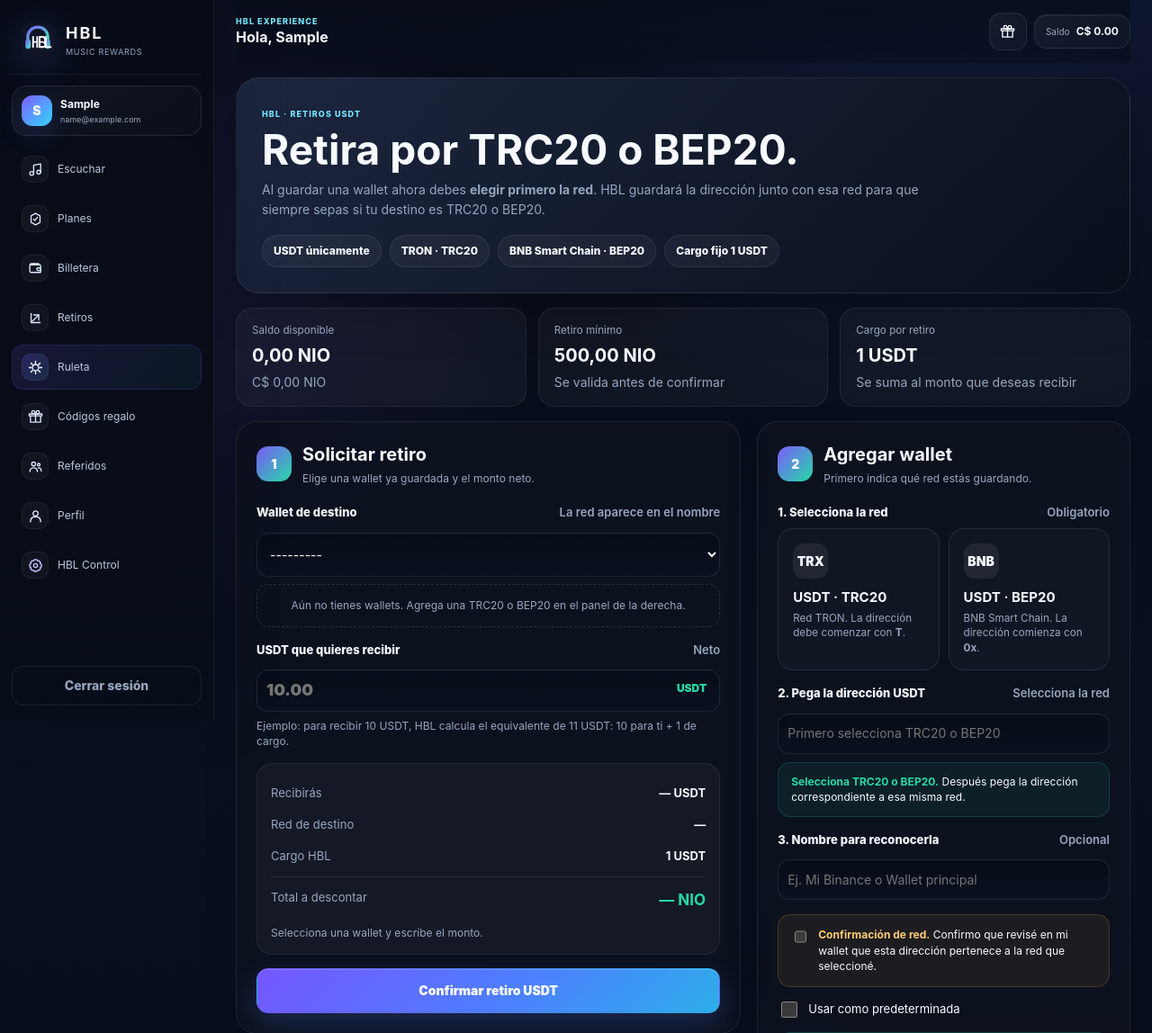
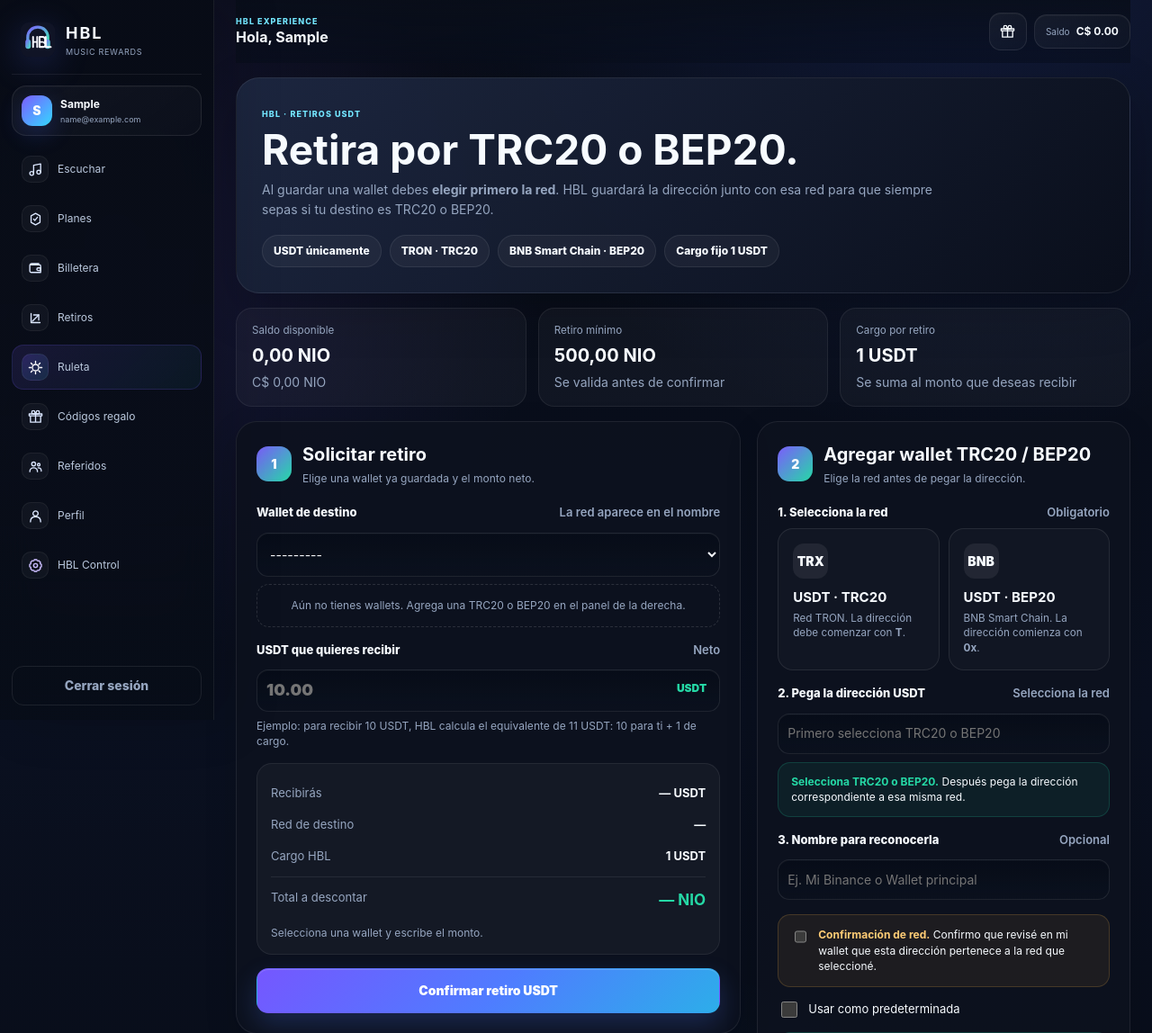
Before and after one commit to victorpavon2908-gif/hlb, a Django app: page /retiros/ in a window 1280 px wide. Shown: the top 1148 px of the page at 90% size. Run offline with Django 5.2, Linux system fonts and the light colour scheme; the visitor is signed in with stand-in values (Sample User, id 1); data comes from the database, SQL or seed files in the repository; data that the repository does not hold is empty; parts of the project's set-up code (start-up, migrations or seed data) failed here and were passed over.

Commit message:
Make withdrawal wallet network choice explicit

```diff
--- a/hbl_core/templates/hbl/withdraw_v2.html
+++ b/hbl_core/templates/hbl/withdraw_v2.html
@@ -28,7 +28,7 @@
   <section class="wd-hero">
     <span class="eyebrow">HBL · RETIROS USDT</span>
     <h1>Retira por TRC20 o BEP20.</h1>
-    <p>Al guardar una wallet ahora debes <b>elegir primero la red</b>. HBL guardará la dirección junto con esa red para que siempre sepas si tu destino es TRC20 o BEP20.</p>
+    <p>Al guardar una wallet debes <b>elegir primero la red</b>. HBL guardará la dirección junto con esa red para que siempre sepas si tu destino es TRC20 o BEP20.</p>
     <div class="wd-badges"><span class="wd-badge">USDT únicamente</span><span class="wd-badge">TRON · TRC20</span><span class="wd-badge">BNB Smart Chain · BEP20</span><span class="wd-badge">Cargo fijo 1 USDT</span></div>
   </section>
 
@@ -72,7 +72,7 @@
     </section>
 
     <aside class="wd-card">
-      <div class="wd-head"><div class="wd-step">2</div><div><h2>Agregar wallet</h2><p>Primero indica qué red estás guardando.</p></div></div>
+      <div class="wd-head"><div class="wd-step">2</div><div><h2>Agregar wallet TRC20 / BEP20</h2><p>Elige la red antes de pegar la dirección.</p></div></div>
 
       {% if saved_wallets %}
       <span class="eyebrow">TUS WALLETS</span>
@@ -227,7 +227,7 @@
     if (!serverAmount?.value || !accountSelect?.value || !desired?.value) {
       e.preventDefault();
       const note = document.getElementById('sum-note');
-      if (note) note.textContent = 'Selecciona una wallet válida y escribe el monto.';
+      if (note) note.textContent = 'Selecciona una wallet válida y escribe los USDT que deseas recibir.';
     }
   });
   preview();
```
